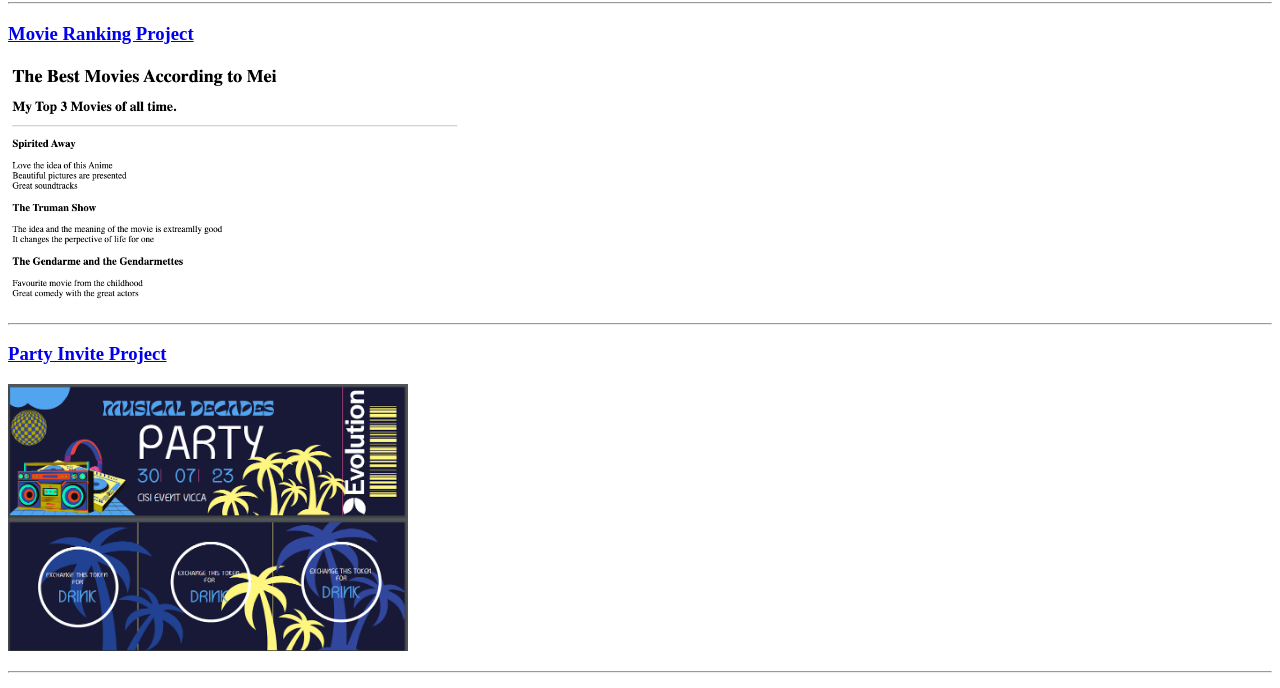
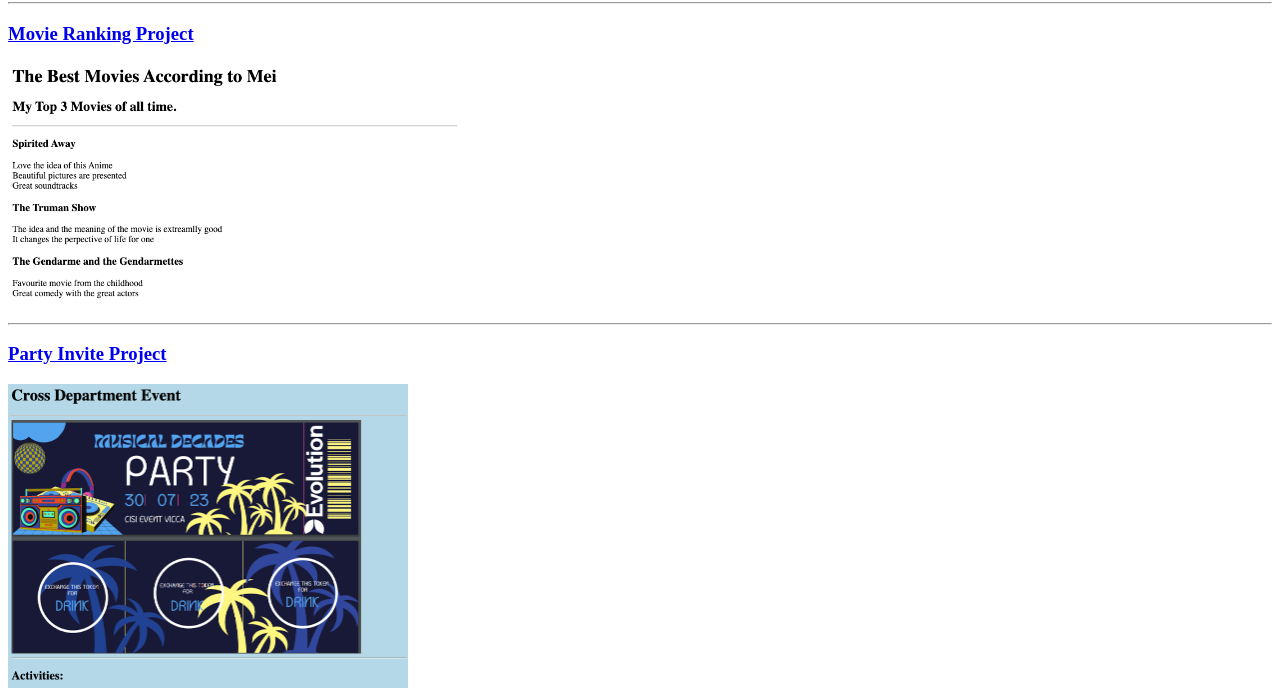
Before and after one commit to meyoumei/html-portfolio, a plain HTML site: page index.html in a window 1280 px wide. Shown: the part 78-766 px from the top of the page. Drawn offline with Linux system fonts and the light colour scheme.

Commit message:
index.html

```diff
--- a/index.html
+++ b/index.html
@@ -22,7 +22,7 @@
     <a href="./public/birthday-invite.html">Party Invite Project</a>
 </h3>
 <p>
-    <a href="./public/birthday-invite.html"> <img src="../assets/images/Evolution.png" width="400" alt="Party invite Review"> </a>
+    <a href="./public/birthday-invite.html"> <img src="./assets/images/invite.png" width="400" alt="Party invite Review"> </a>
 </p>
 <hr />
 
```
